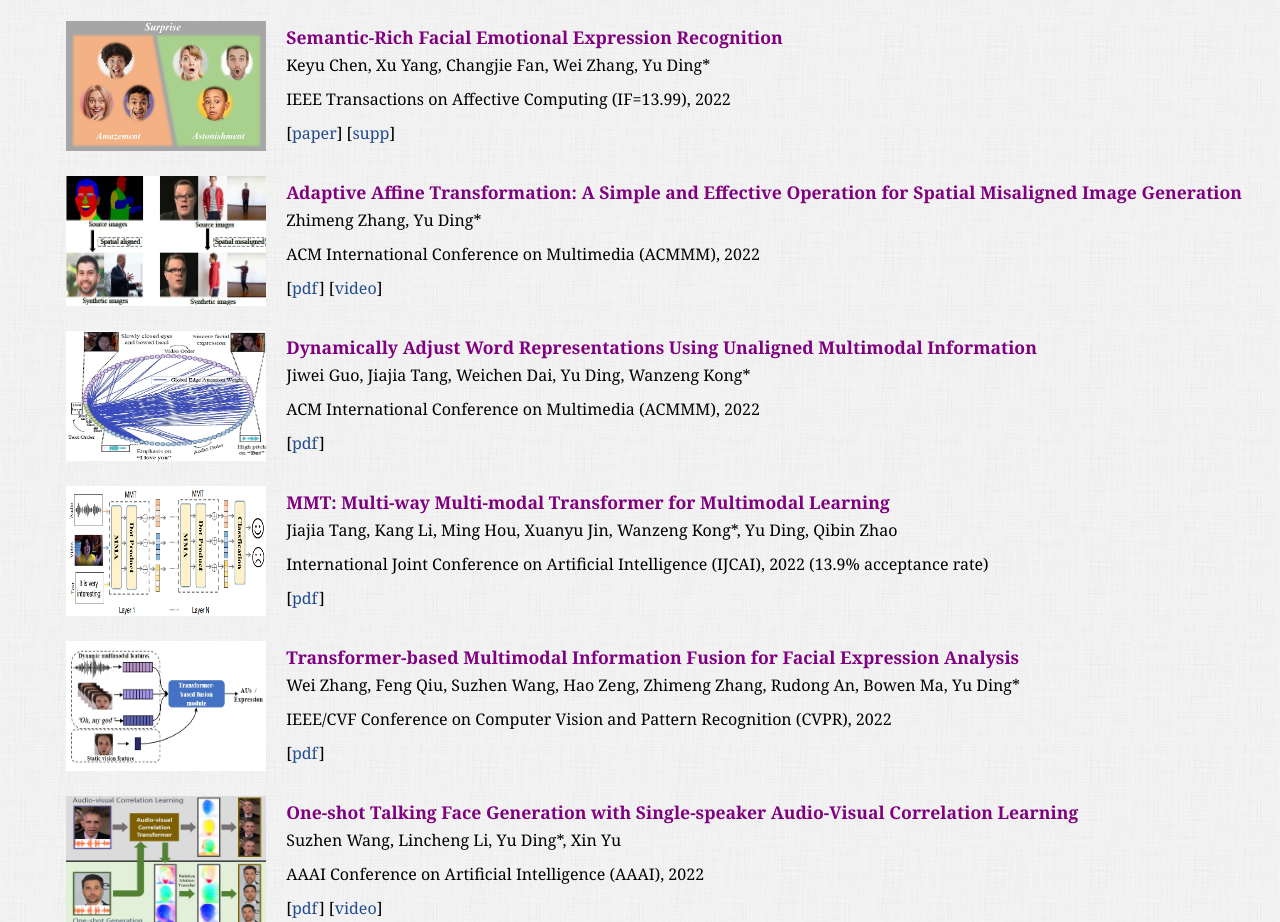
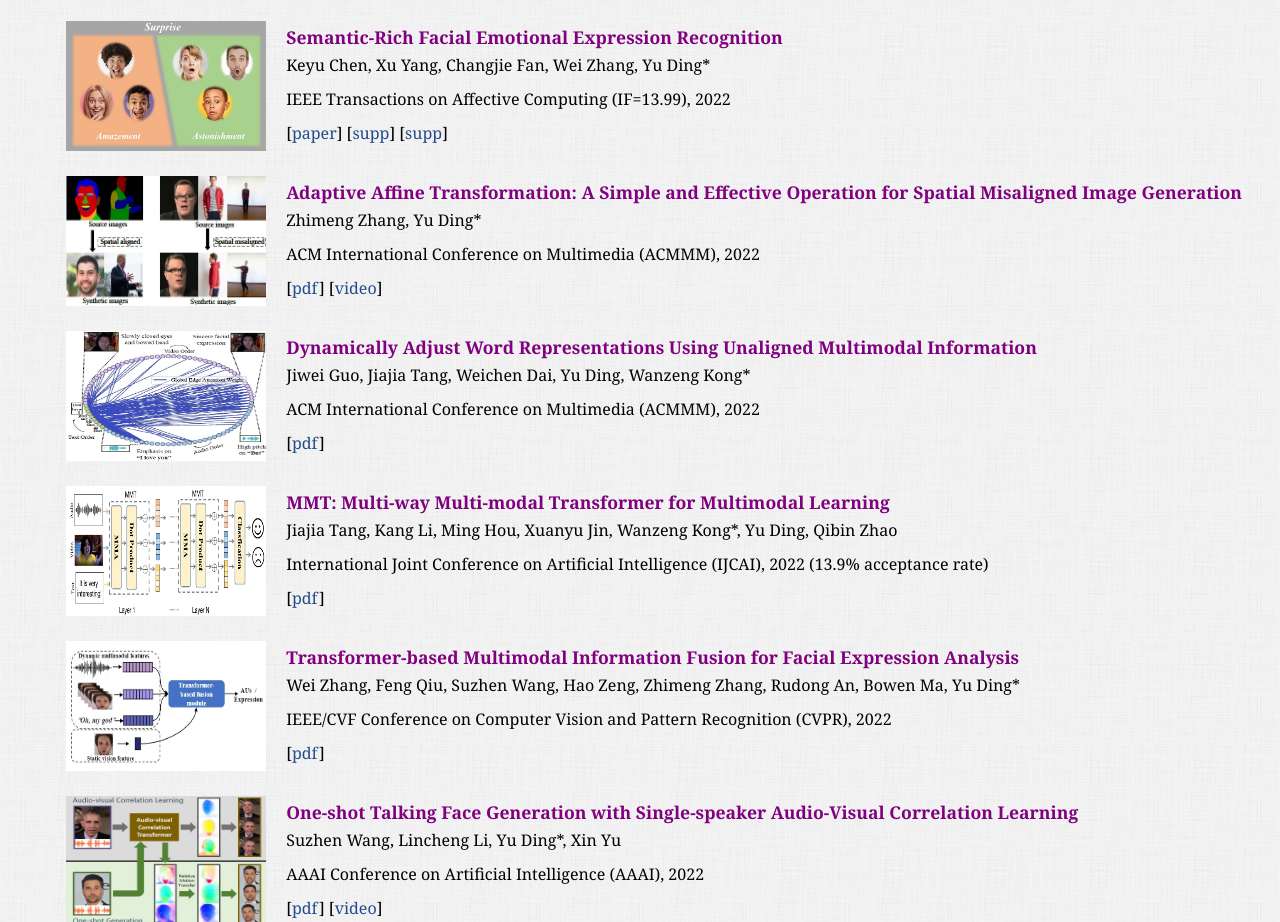
Before and after one commit to FuxiVirtualHuman/FuxiVirtualHuman.github.io, a plain HTML site: page index.html in a window 1280 px wide. Shown: the part 2140-3062 px from the top of the page. Drawn offline with Linux system fonts and the light colour scheme.

Commit message:
Update index.html

```diff
--- a/index.html
+++ b/index.html
@@ -190,6 +190,7 @@ Please drop us an email, if you are interested. Contact email: dingyu01@corp.net
 <div class="material">
 [<a href="./pdf/IEEETAC2022_EmoFace135.pdf">paper</a>]
 [<a href="./pdf/IEEETAC2022_EmoFace135_Supp.pdf">supp</a>]
+[<a href="https://ieee-dataport.org/documents/135-class-emotional-facial-expression-dataset">supp</a>]
 </div>
 </td></tr></tbody></table>
 
```
